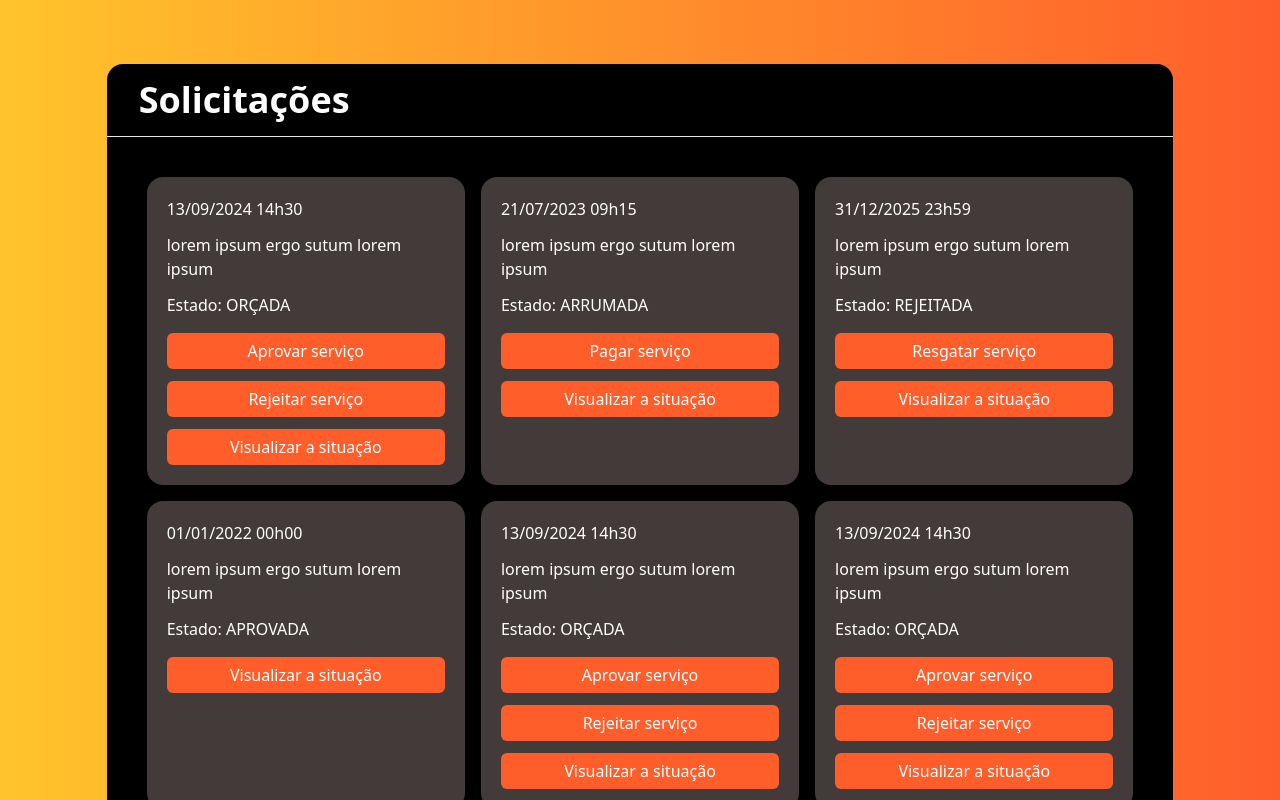
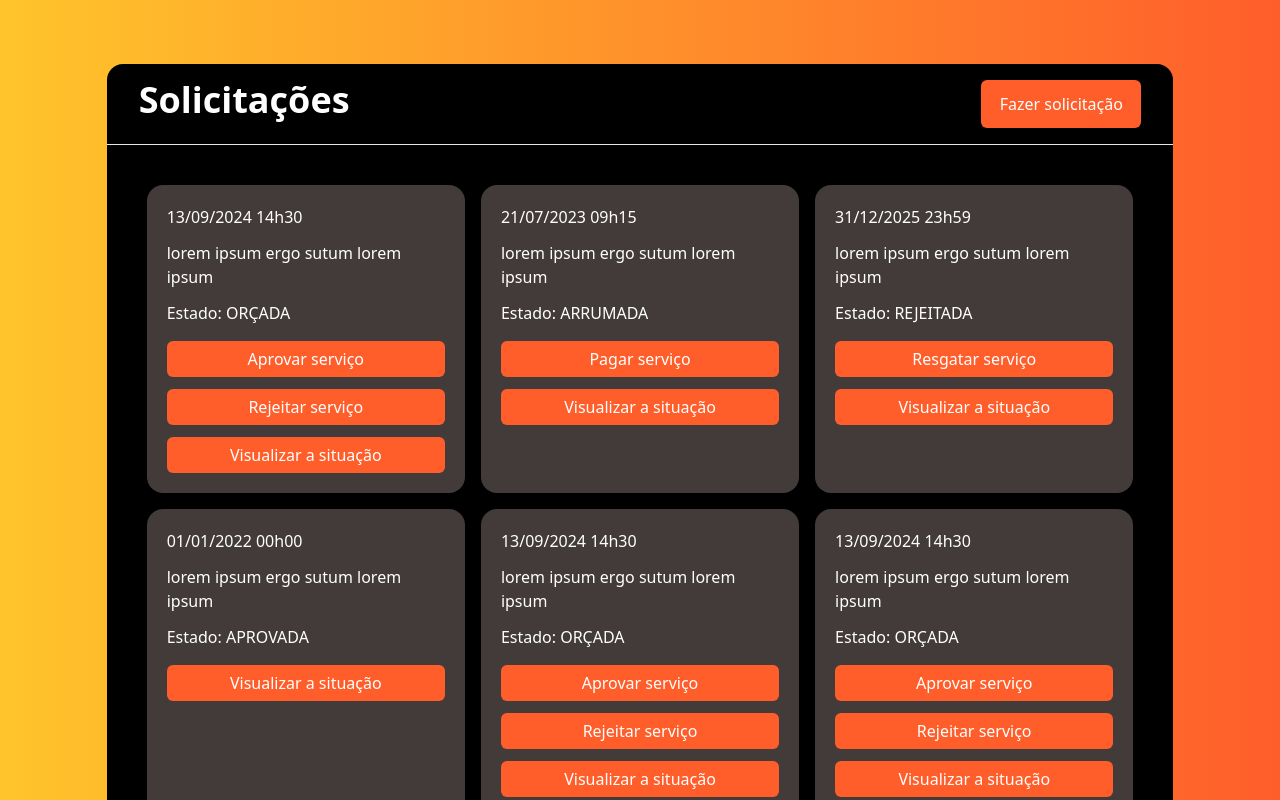
Before and after one commit to PauloBayer/trabalho-web2, an Angular app: page / in a window 1280 px wide. Shown: the top 800 px of the page. Built offline with nearby package versions, Linux system fonts and the light colour scheme.

Commit message:
[add] linkando rotas

```diff
--- a/src/app/pages/login/login.component.html
+++ b/src/app/pages/login/login.component.html
@@ -41,8 +41,17 @@
       "
     />
     <a style="color: rgba(255, 94, 43, 1)" href="*">Criar conta</a>
-    <a class="btn" href="*" id="btn-login"> Entrar</a>
+
+    <a
+      class="btn"
+      href="*"
+      id="btn-login"
+      (click)="onLogin()"
+    >
+      Entrar
+    </a>
   </div>
+
   <div class="right">
     <img
       style="object-fit: cover; background-size: cover"
--- a/src/app/pages/login/login.component.ts
+++ b/src/app/pages/login/login.component.ts
@@ -1,4 +1,5 @@
 import { Component } from '@angular/core';
+import { Router } from '@angular/router';
 
 @Component({
   selector: 'app-login',
@@ -9,4 +10,9 @@ import { Component } from '@angular/core';
 })
 export class LoginComponent {
 
+  constructor(private router: Router) {}
+
+  onLogin() {
+    this.router.navigate(['']);
+  }
 }
--- a/src/app/pages/pagina-inicial/pagina-inicial.component.html
+++ b/src/app/pages/pagina-inicial/pagina-inicial.component.html
@@ -1,8 +1,17 @@
 <div id="background" class="flex items-center justify-center py-16">
     <div class="bg-black w-10/12 rounded-2xl">
-        <h1 class="mx-8 my-4 font-nuckle text-4xl font-extrabold text-white">
-            Solicitações
-        </h1>
+        <div class="flex justify-between">
+            <h1 class="mx-8 my-4 font-nuckle text-4xl font-extrabold text-white">
+                Solicitações
+            </h1>
+
+            <button
+                (click)="onFazerSolicitacao()"
+                class="w-40 bg-[#FF5E2B] rounded-md font-nuckle font-light text-white h-12 mx-8 my-4"
+            >
+                Fazer solicitação
+            </button>
+        </div>
 
         <hr>
 
--- a/src/app/pages/pagina-inicial/pagina-inicial.component.ts
+++ b/src/app/pages/pagina-inicial/pagina-inicial.component.ts
@@ -1,5 +1,6 @@
 import { Component } from '@angular/core';
 import { ISolicitacao } from '../../model/interfaces/solicitacao.interface';
+import { Router } from '@angular/router';
 
 @Component({
   selector: 'app-pagina-inicial',
@@ -20,6 +21,8 @@ export class PaginaInicialComponent {
     { data: "2022-01-01T00:00:00Z", descricao: "lorem ipsum ergo sutum lorem ipsum", estado: "APROVADA" }
   ]
 
+  constructor(private router: Router) {}
+
   formatDate(timestamp: string): string {
     const date = new Date(timestamp);
 
@@ -31,4 +34,8 @@ export class PaginaInicialComponent {
 
     return `${day}/${month}/${year} ${hours}h${minutes}`;
   }
+
+  onFazerSolicitacao() {
+    this.router.navigate(['solicitacao-manutencao']);
+  }
 }
--- a/src/app/pages/register/register.component.html
+++ b/src/app/pages/register/register.component.html
@@ -101,7 +101,11 @@
 
       <!-- Botão de Enviar -->
       <div>
-        <button type="submit" class="w-full bg-[#FF5E2B] text-white font-bold py-2 px-4 rounded-md hover:bg-[#FF4A1C]">Cadastrar</button>
+        <button
+          type="submit"
+          class="w-full bg-[#FF5E2B] text-white font-bold py-2 px-4 rounded-md hover:bg-[#FF4A1C]"
+          (click)="onCadastrar()"
+        >Cadastrar</button>
       </div>
 
     </form>
--- a/src/app/pages/register/register.component.ts
+++ b/src/app/pages/register/register.component.ts
@@ -3,6 +3,7 @@ import { FormBuilder, FormGroup, Validators, ReactiveFormsModule, AsyncValidator
 import { HttpClient, HttpClientModule } from '@angular/common/http';
 import { CommonModule } from '@angular/common';
 import { Observable, of } from 'rxjs';
+import { Router } from '@angular/router';
 
 @Component({
   selector: 'app-registration',
@@ -16,7 +17,7 @@ export class RegisterComponent implements OnInit {
   senhaGerada: string | null = null;
   formSubmitted = false;
 
-  constructor(private fb: FormBuilder, private http: HttpClient) {}
+  constructor(private fb: FormBuilder, private http: HttpClient, private router: Router) {}
 
   ngOnInit(): void {
     this.autoCadastroForm = this.fb.group({
@@ -111,4 +112,8 @@ export class RegisterComponent implements OnInit {
       );
     }
   }
+
+  onCadastrar() {
+    this.router.navigate(['']);
+  }
 }
```
Also changed, not shown: src/app/app.routes.ts (+3 -4 lines).
